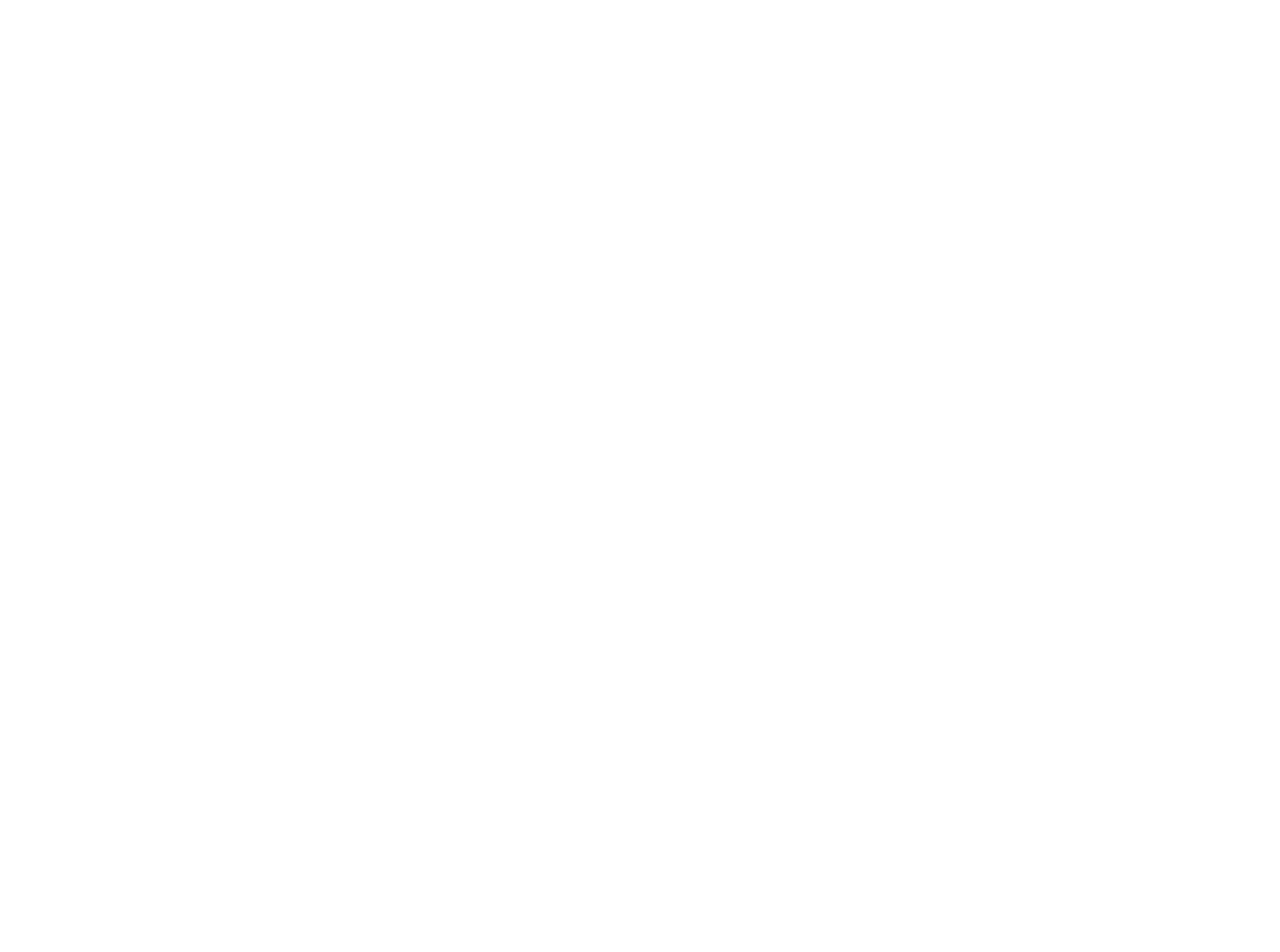
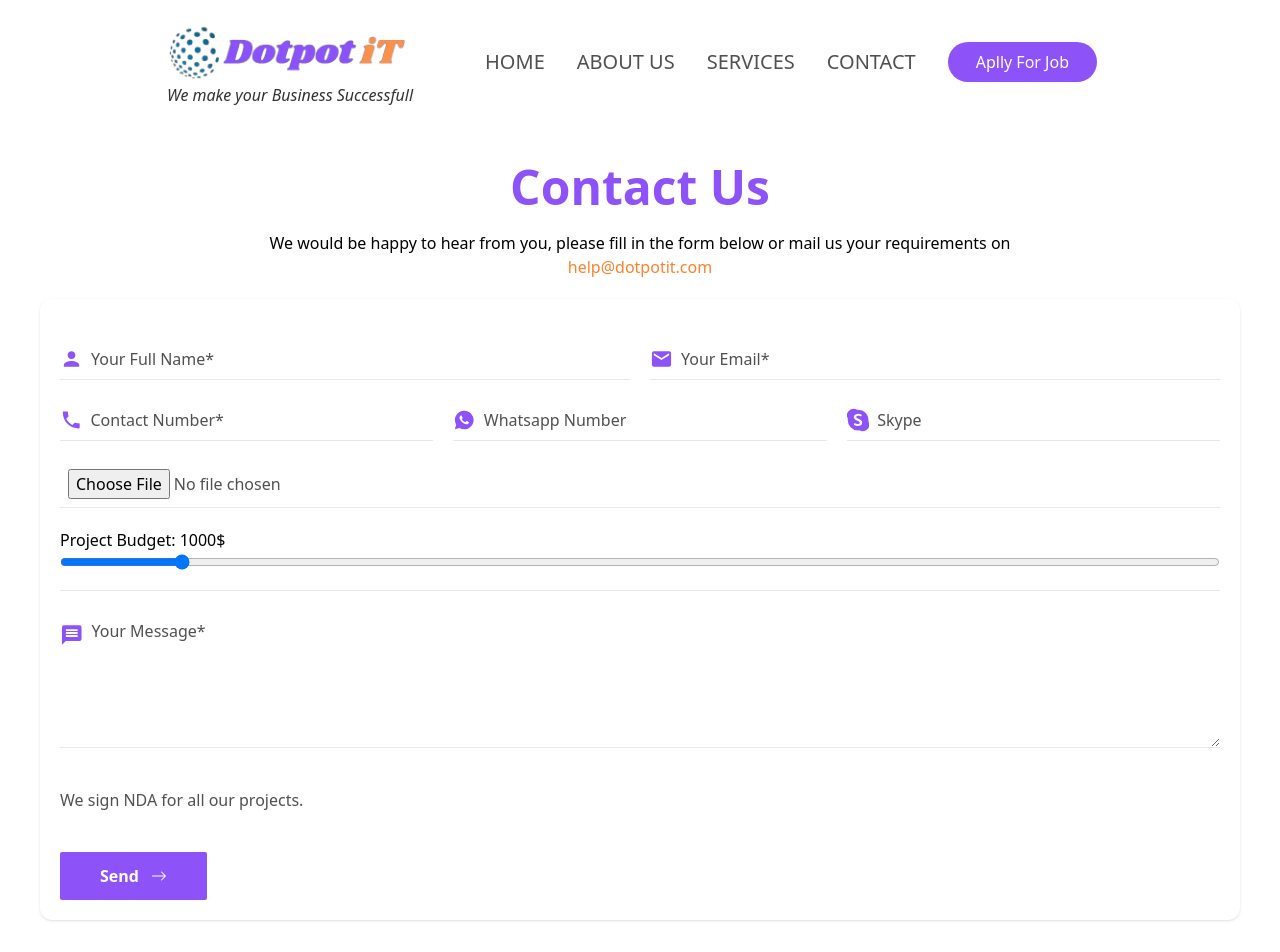
Before and after one commit to writetofahim/dotpot_website, a React (Vite) app: page /contact in a window 1280 px wide. Before the commit this address had no page. Shown: the top 952 px of the page. Before the commit the page ends 800 px from the top, so only its background shows below. Built offline with nearby package versions, Linux system fonts and the light colour scheme.

Commit message:
Contact  Us page

```diff
--- a/src/App.jsx
+++ b/src/App.jsx
@@ -8,6 +8,8 @@
 import Home from './pages/home/Home'
 import Apply from "./pages/applyJob/Apply";
 import AboutUs from "./pages/about/AboutUs";
+import Services from "./pages/services/Services";
+import Contact from "./pages/contact/Contact";
 
 function App() {
 
@@ -18,6 +20,8 @@
         <Route path="/apply" element={<ApplyJob />} />
         <Route path="/apply/:id" element={<Apply />} />
         <Route path="/about" element={<AboutUs />} />
+        <Route path="/contact" element={<Contact />} />
+        <Route path="/services" element={<Services />} />
       </Routes>
     </>
   )
--- a/src/components/AboutHero/AboutHero.jsx
+++ b/src/components/AboutHero/AboutHero.jsx
@@ -12,7 +12,7 @@
                     <h1 className="text-3xl md:text-5xl text-primary-500 font-bold mb-2">
                         {props.heading}
                     </h1>
-                    <p className='mb-5 text-gray-300 text-2xl text-secondary-500'>{props.text}</p>
+                    <p className='mb-5 text-2xl text-secondary-500'>{props.text}</p>
                     <Link to={props.button.link}>
                         <button variant="contained" className='bg-primary-500 px-10 py-3 text-white rounded-sm hover:bg-secondary-500 font-bold mt-2 flex items-center gap-3'>
                             {props.button.title} <BsArrowRight />
--- /dev/null
+++ b/src/components/ContactForm/ContactFormLarge.jsx
@@ -0,0 +1,57 @@
+import React from 'react'
+import { BsArrowRight,BsSkype } from 'react-icons/bs'
+import {MdPerson,MdMail,MdPhone,MdMessage} from "react-icons/md"
+import {RiWhatsappFill} from "react-icons/ri"
+import { Link } from 'react-router-dom'
+import RangeSlider from '../Range/RangeSlider'
+
+const ContactFormLarge = () => {
+    return (
+        <div className="shadow w-full p-5 rounded-xl max-w-[1200px]">
+
+            <div className="w-full flex flex-col md:flex-row items-center md:gap-5">
+                <div className="border-b w-full flex items-center mt-5">
+                    <MdPerson className='text-primary-500 text-2xl'/>
+                    <input type="text" placeholder="Your Full Name*" className="w-full p-2 text-gray-400 outline-none" required/>
+                </div>
+                <div className="border-b w-full flex items-center mt-5">
+                    <MdMail className='text-primary-500 text-2xl'/>
+                    <input type="email" placeholder="Your Email*" className="w-full p-2 text-gray-400 outline-none" required/>
+                </div>
+            </div>
+            <div className="w-full flex flex-col md:flex-row items-center md:gap-5">
+                <div className="border-b w-full flex items-center mt-5">
+                    <MdPhone className='text-primary-500 text-2xl'/>
+                    <input type="text" placeholder="Contact Number*" className="w-full p-2 text-gray-400 outline-none" required/>
+                </div>
+                <div className="border-b w-full flex items-center mt-5">
+                    <RiWhatsappFill className='text-primary-500 text-2xl'/>
+                    <input type="text" placeholder="Whatsapp Number" className="w-full p-2 text-gray-400 outline-none" required/>
+                </div>
+                <div className="border-b w-full flex items-center mt-5">
+                    <BsSkype className='text-primary-500 text-2xl'/>
+                    <input type="text" placeholder="Skype" className="w-full p-2 text-gray-400 outline-none" required/>
+                </div>
+            </div>
+            <div className="border-b w-full flex items-center mt-5">
+                <input type="file" placeholder="Skype" className="w-full p-2 text-gray-400 outline-none" required/>
+            </div>
+            <div className="border-b w-full flex items-center mt-5">
+                <RangeSlider />
+            </div>
+            <div className="border-b w-full flex items-start mt-5 mb-10">
+                <MdMessage className='text-primary-500 text-2xl mt-3'/>
+                <textarea type="text" placeholder="Your Message*" rows="5" className="w-full p-2 text-gray-400 outline-none">
+                </textarea>
+            </div>
+            <p className='text-gray-400 mb-10'>We sign NDA for all our projects.</p>
+            <Link to="/contact">
+                <button variant="contained" className='bg-primary-500 px-10 py-3 text-white rounded-sm hover:bg-secondary-500 font-bold mt-2 flex items-center gap-3'>
+                    Send <BsArrowRight />
+                </button>
+            </Link>
+        </div>
+    )
+}
+
+export default ContactFormLarge
--- /dev/null
+++ b/src/components/Range/RangeSlider.jsx
@@ -0,0 +1,18 @@
+import React, { useState } from 'react';
+
+function RangeSlider() {
+  const [sliderValue, setSliderValue] = useState(1000);
+
+  const handleSliderChange = (event) => {
+    setSliderValue(event.target.value);
+  };
+
+  return (
+    <div className='w-full'>
+      <span>Project Budget: {sliderValue}$</span>
+      <input type="range" min="0" max="10000" value={sliderValue} onChange={handleSliderChange} className="w-full mb-5 bg-primary-400"/>
+    </div>
+  );
+}
+
+export default RangeSlider;
--- /dev/null
+++ b/src/pages/contact/Contact.jsx
@@ -0,0 +1,41 @@
+import React from 'react'
+import Navbar from '../../components/Navbar/Navbar'
+import Footer from '../../components/Footer/Footer'
+import SocialMedia from "../../components/SocialMedia/SocialMedia"
+import ContactFormLarge from '../../components/ContactForm/ContactFormLarge'
+import { Link } from 'react-router-dom'
+import OurPartnersSlider from '../../components/OurPartnersSlider/OurPartnersSlider'
+import Services from '../../components/Services/Services'
+import RecentWorks from '../../components/RecentWorks/RecentWorks'
+import WhoWeWorkWith from '../../components/WhoWeWorkWith/WhoWeWorkWith'
+
+
+const Contact = () => {
+    return (
+        <div className="w-full">
+            <Navbar />
+
+            {/* Contact Form Section */}
+            <div className="full flex flex-col items-center justify-center mb-10">
+                <h3 className='mt-10 mb-5 text-5xl text-primary-500 font-bold'>Contact Us</h3>
+                <p className="mb-5 text-center">We would be happy to hear from you, please fill in the form below or mail us your requirements on <br />
+                    <Link to="mailto: help@dotpotit.com" className='text-secondary-500'>
+                    help@dotpotit.com
+                    </Link>
+                </p>
+                <div className="container flex flex-col items-center">
+                    <ContactFormLarge />
+                </div>
+            </div>
+
+            <OurPartnersSlider />
+            <Services />
+            <WhoWeWorkWith />
+            <RecentWorks />
+            <SocialMedia />
+            <Footer />
+        </div>
+    )
+}
+
+export default Contact
--- /dev/null
+++ b/src/pages/services/Services.jsx
@@ -0,0 +1,15 @@
+import React from 'react'
+import Navbar from "../../components/Navbar/Navbar"
+import Footer from "../../components/Footer/Footer"
+
+const Services = () => {
+    return (
+        <div className="full">
+            <Navbar />
+
+            <Footer />
+        </div>
+    )
+}
+
+export default Services
```
